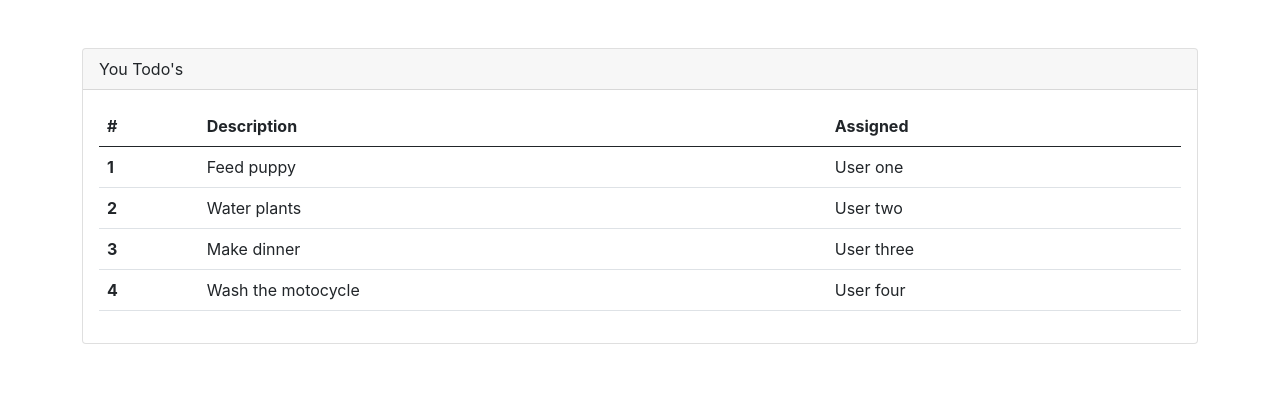
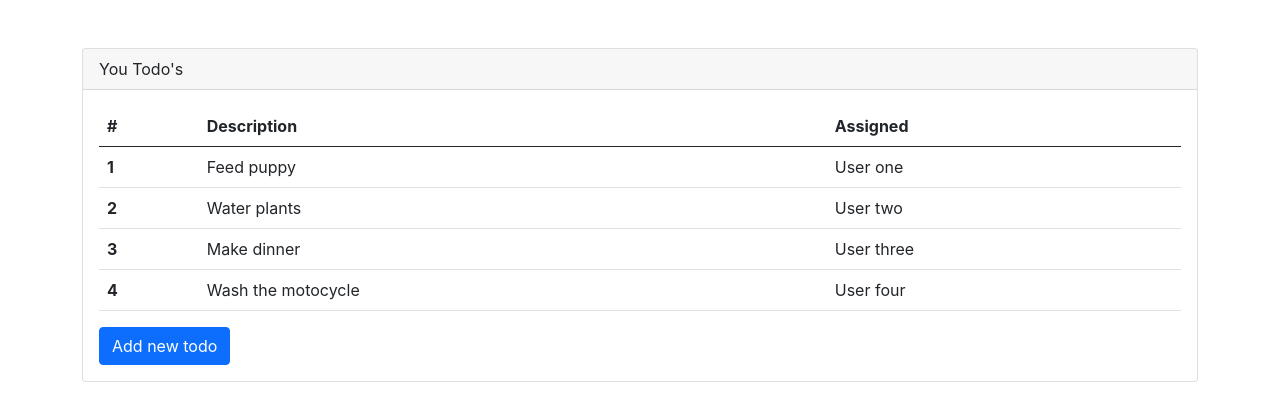
Before and after one commit to Daniel-Fonseca-da-Silva/React-Todos, a React (Create React App) app: page / in a window 1280 px wide. Shown: the top 418 px of the page. Built offline with nearby package versions, Linux system fonts and the light colour scheme.

Commit message:
feat: React onClick Listeners.

```diff
--- a/src/App.js
+++ b/src/App.js
@@ -1,6 +1,5 @@
 import './App.css';
 import TodoTable from './components/TodoTable';
-import TodoRowItem from './components/TodoRowItem';
 
 function App() {
 
@@ -11,6 +10,18 @@
     {rowNumber: 4, rowDescription: 'Wash the motocycle', rowAssigned: 'User four'}
   ]
 
+  const addTodo = () => {
+    if (todos.length > 0) {
+      const newTodo = {
+        rowNumber: todos.length + 1,
+        rowDescription: 'new Todo',
+        rowAssigned: 'Three'
+    };
+    todos.push(newTodo);
+    console.log(todos);
+    }
+  }
+
   return (
     <div className='mt-5 container'>
       <div className='card'>
@@ -19,6 +30,9 @@
         </div>
         <div className='card-body'>
           <TodoTable todos={todos} />
+          <button className="btn btn-primary" onClick={addTodo} >
+            Add new todo
+            </button>
         </div>
       </div>
     </div>
```
